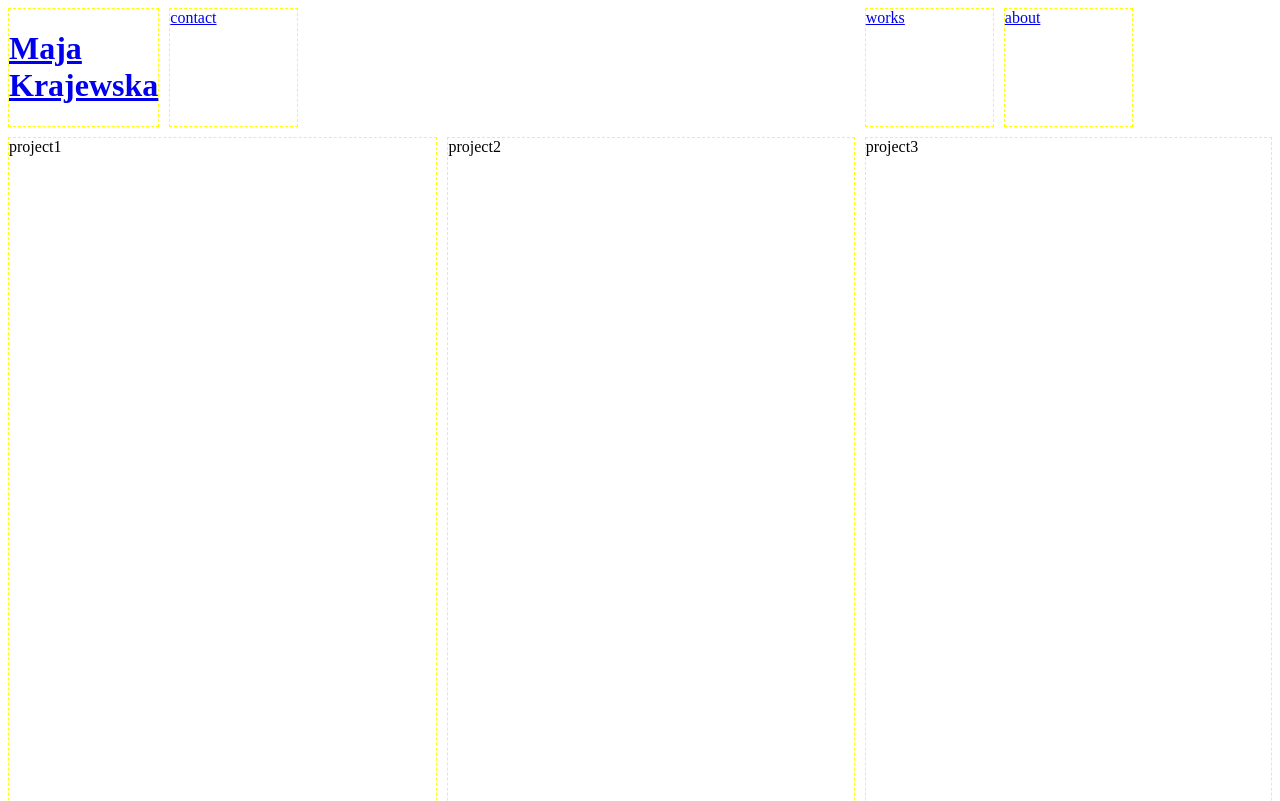
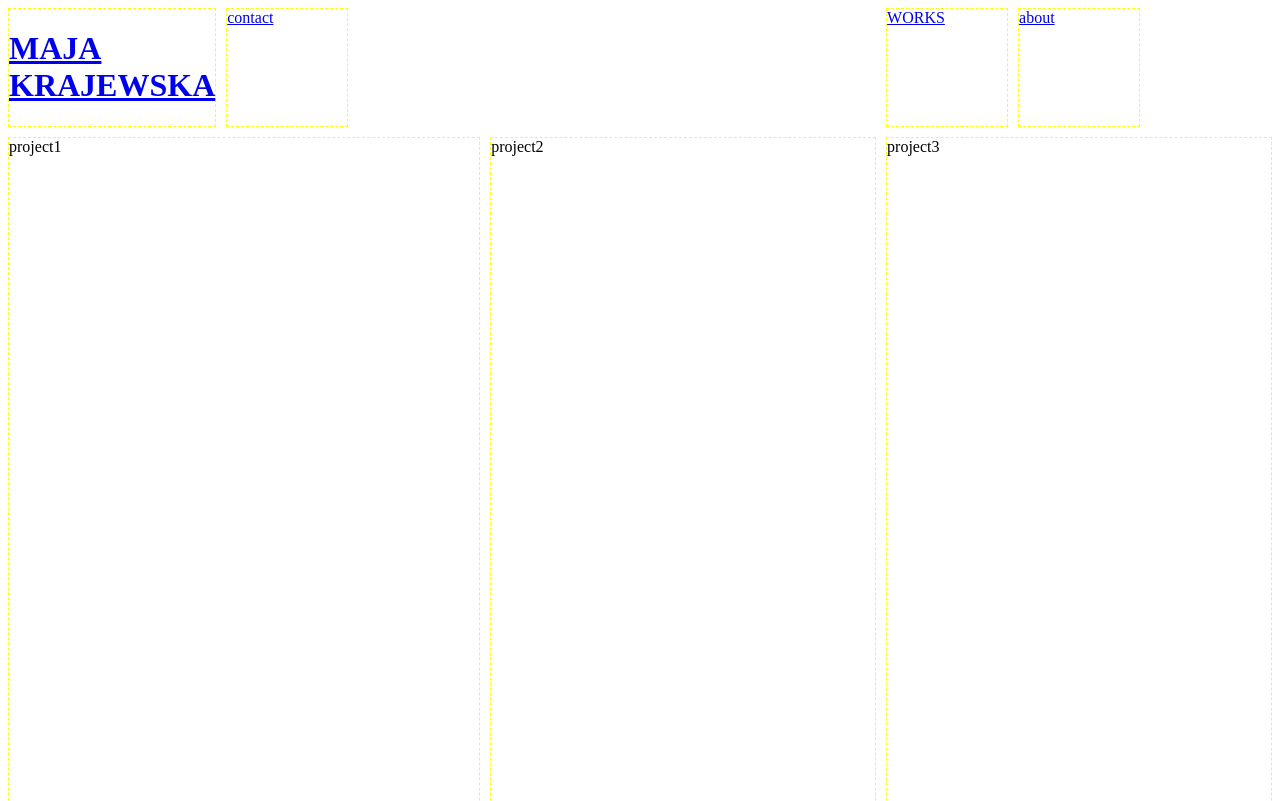
Before and after one commit to majakrajewska/majakrajewska.github.io, a plain HTML site: page index.html in a window 1280 px wide. Shown: the top 801 px of the page. Drawn offline with Linux system fonts and the light colour scheme.

Commit message:
Add files via upload

```diff
--- a/index.html
+++ b/index.html
@@ -29,18 +29,19 @@
 <body>
     <div class="mygrid">
    <a href="index.html">
-   <h1>Maja Krajewska</h1> </a>
+   <h1>MAJA KRAJEWSKA</h1> </a>
 
-   <div class="works">
+   <div class="WORKS">
 
-    <a href="works.html"> works </a>
+    <a href="works.html"> WORKS </a>
         </div>
 
-   <div class="about">
+   <div class="ABOUT">
        <a href="about.html"> about </a>
         </div>
-
-   <div class="contact">
+    <div class="ME"
+    <a href=""
+   <div class="CONTACT">
        <a href="contact.html"> contact </a>
    </div>
 
```
